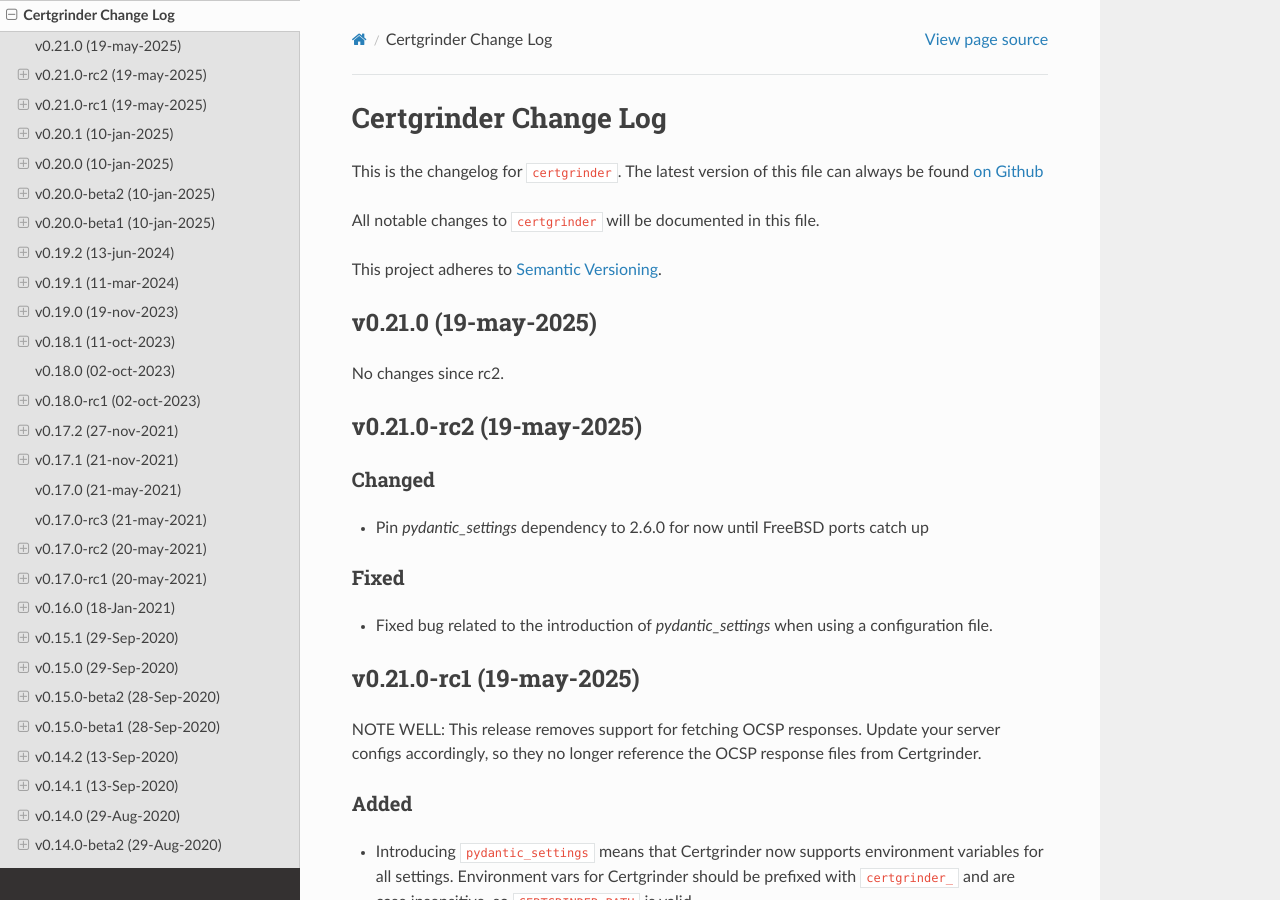
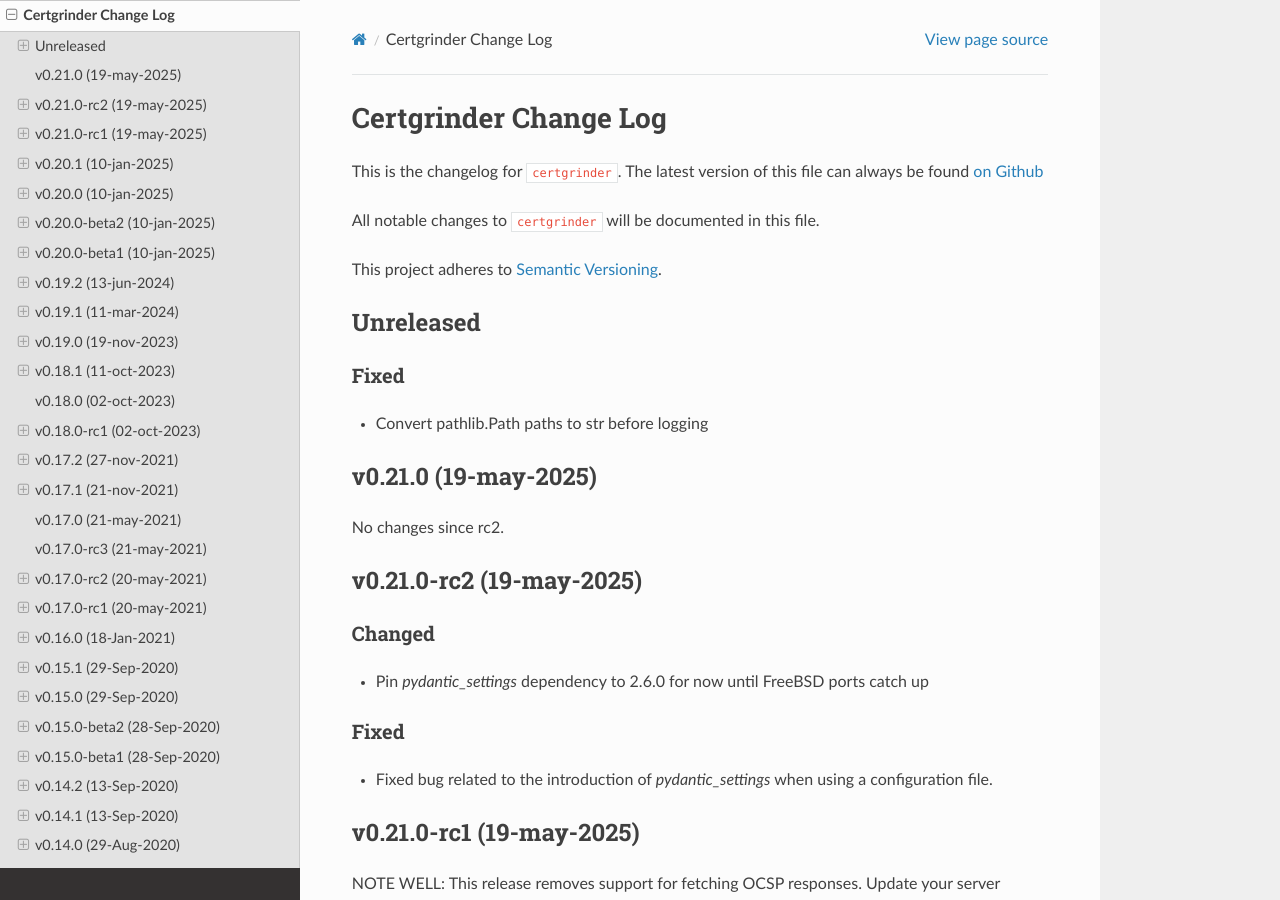
Before and after one commit to tykling/certgrinder, a Sphinx documentation site: the page built from docs/certgrinder-changelog.rst, in a window 1280 px wide and 900 px high. Built offline with Sphinx 7.4.7 and the Read the Docs theme 3.1.0, drawn with Linux system fonts in a browser that asks for light colours.

Commit message:
convert paths to str before logging them

```diff
--- a/docs/certgrinder-changelog.rst
+++ b/docs/certgrinder-changelog.rst
@@ -8,6 +8,15 @@
 All notable changes to ``certgrinder`` will be documented in this file.
 
 This project adheres to `Semantic Versioning <http://semver.org/>`__.
+
+
+Unreleased
+----------
+
+Fixed
+~~~~~~
+
+- Convert pathlib.Path paths to str before logging
 
 
 v0.21.0 (19-may-2025)
```
Also changed, not shown: 3 other files.
